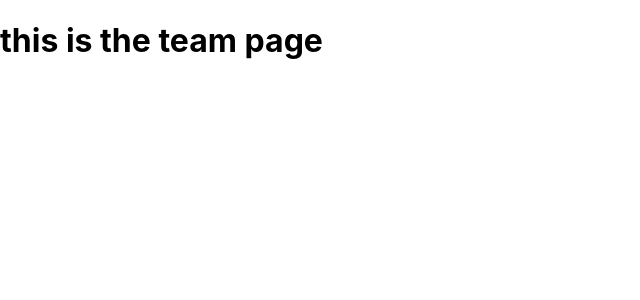
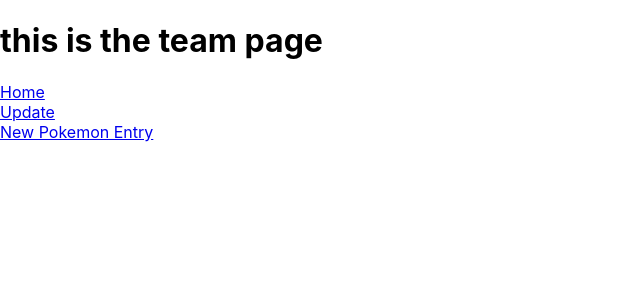
Before and after one commit to JeffreyHernandez1025/PocketDex, a React (Create React App) app: page /team in a window 1280 px wide. Shown: the top 300 px of the page, without its empty margins (0-640 px from the left). Built offline with nearby package versions, Linux system fonts and the light colour scheme.

Commit message:
added button to navigate paths

```diff
--- a/src/pages/Add/Add.js
+++ b/src/pages/Add/Add.js
@@ -1,10 +1,16 @@
 import react from 'react'
+import { Link } from "react-router-dom";
 
 export default function Add() {
 
     return(
         <div>
             <h1> this is the add page </h1>
+            <div style={{flexDirection: 'column', display: 'flex'}}>
+            <Link to='/team'>Team</Link>
+            <Link to='/'>Home</Link>
+            <Link to='/update-pokemon'>Update Pokemon Entry</Link>
+            </div>
         </div>
     )
 }
--- a/src/pages/Home/Home.js
+++ b/src/pages/Home/Home.js
@@ -1,10 +1,16 @@
 import react from 'react'
+import { Link } from "react-router-dom";
 
 export default function Home() {
 
-    return(
+    return (
         <div>
+            <div style={{flexDirection: 'column', display: 'flex'}}>
             <h1> this is the home page </h1>
+            <Link to='/team'>Team</Link>
+            <Link to='/update-pokemon'>Update</Link>
+            <Link to='/add-pokemon'>New Pokemon Entry</Link>
+            </div>
         </div>
     )
 }
--- a/src/pages/Team/Team.js
+++ b/src/pages/Team/Team.js
@@ -1,10 +1,16 @@
 import react from 'react'
+import { Link } from "react-router-dom";
 
 export default function Team() {
 
     return(
         <div>
             <h1> this is the team page </h1>
+            <div style={{flexDirection: 'column', display: 'flex'}}>
+            <Link to='/'>Home</Link>
+            <Link to='/update-pokemon'>Update</Link>
+            <Link to='/add-pokemon'>New Pokemon Entry</Link>
+            </div>
         </div>
     )
 }
--- a/src/pages/Update/Update.js
+++ b/src/pages/Update/Update.js
@@ -1,10 +1,16 @@
 import react from 'react'
+import { Link } from "react-router-dom";
 
 export default function Update() {
 
     return(
         <div>
             <h1> this is the update page </h1>
+            <div style={{flexDirection: 'column', display: 'flex'}}>
+            <Link to='/team'>Team</Link>
+            <Link to='/'>Home</Link>
+            <Link to='/add-pokemon'>New Pokemon Entry</Link>
+            </div>
         </div>
     )
 }
```
